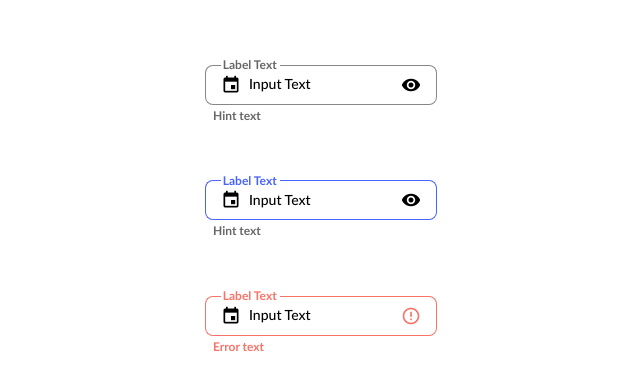
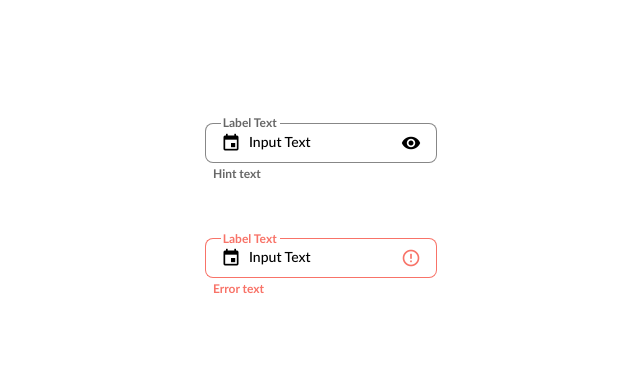
Before and after one commit to adwiens/material-input-design-challenge, an Angular app: page / in a window 1280 px wide. Shown: the part 191-580 px from the top of the page, without its empty margins (319-959 px from the left). Built offline with nearby package versions, Linux system fonts and the light colour scheme.

Commit message:
Directives working (code cleanup)

```diff
--- a/src/app/app.component.html
+++ b/src/app/app.component.html
@@ -1,28 +1,17 @@
-<!-- Inactive input: -->
-<mat-form-field appearance="outline">
+<!-- Regular input: -->
+<mat-form-field>
   <mat-label>Label Text</mat-label>
-  <mat-icon matPrefix [inline]="true">event</mat-icon>
+  <mat-icon matPrefix>event</mat-icon>
   <input matInput value="Input Text">
-  <mat-icon matSuffix [inline]="true">visibility</mat-icon>
-  <mat-hint>Hint text</mat-hint>
-</mat-form-field>
-
-<!-- Active input: -->
-<mat-form-field appearance="outline">
-  <mat-label>Label Text</mat-label>
-  <!-- TODO: Replace [inline] with a more automatic way, e.g. a directive whose selector is mat-icon: -->
-  <mat-icon matPrefix [inline]="true">event</mat-icon>
-  <input matInput #activeInput value="Input Text">
-  <mat-icon matSuffix [inline]="true">visibility</mat-icon>
+  <mat-icon matSuffix>visibility</mat-icon>
   <mat-hint>Hint text</mat-hint>
 </mat-form-field>
 
 <!-- Error input: -->
-<mat-form-field appearance="outline">
+<mat-form-field>
   <mat-label>Label Text</mat-label>
-  <mat-icon matPrefix [inline]="true">event</mat-icon>
+  <mat-icon matPrefix>event</mat-icon>
   <input matInput [formControl]="errorControl">
-  <!-- TODO: replace [color] with styles using .ng-invalid .ng-touched: -->
-  <mat-icon matSuffix [inline]="true" [color]="errorControl.invalid && 'warn'">error_outline</mat-icon>
+  <mat-icon matSuffix>error_outline</mat-icon>
   <mat-error>Error text</mat-error>
 </mat-form-field>
--- a/src/app/app.component.ts
+++ b/src/app/app.component.ts
@@ -1,4 +1,4 @@
-import { AfterViewInit, Component, ElementRef, QueryList, ViewChild, ViewChildren } from '@angular/core';
+import { Component, QueryList, ViewChildren } from '@angular/core';
 import { FormControl, Validators } from '@angular/forms';
 import { MatFormField } from '@angular/material/form-field';
 
@@ -7,21 +7,11 @@ import { MatFormField } from '@angular/material/form-field';
   templateUrl: './app.component.html',
   styleUrls: ['./app.component.scss'],
 })
-export class AppComponent implements AfterViewInit {
-  @ViewChild('activeInput') set input(ref: ElementRef<HTMLInputElement>) {
-    setInterval(() => ref.nativeElement.focus(), 1000); // Focus "active" input
-  }
+export class AppComponent {
   @ViewChildren(MatFormField) formFields: QueryList<MatFormField>;
   errorControl = new FormControl('Input Text', Validators.minLength(15));
 
   constructor() {
     this.errorControl.markAsTouched(); // Show error state
   }
-
-  ngAfterViewInit(): void {
-    // Fix for Material bug where label whitespace (the "outline gap")
-    // remains the width of the native (non-Lato) font:
-    // TODO: This does not quite work correctly when input starts out empty
-    this.formFields.forEach(field => setTimeout(() => field.updateOutlineGap(), 500));
-  }
 }
--- /dev/null
+++ b/src/app/form-field.directive.ts
@@ -0,0 +1,57 @@
+import {
+  ContentChild,
+  ContentChildren,
+  Directive,
+  DoCheck,
+  OnDestroy,
+  QueryList,
+} from '@angular/core';
+import { FormControlDirective as FCDirective } from '@angular/forms';
+import { MatFormField } from '@angular/material/form-field';
+import { MatIcon } from '@angular/material/icon';
+import { Subject } from 'rxjs';
+import { takeUntil } from 'rxjs/operators';
+
+import { SuffixDirective } from './suffix.directive';
+
+@Directive({
+  selector: 'mat-form-field', // tslint:disable-line:directive-selector
+})
+export class FormFieldDirective implements DoCheck, OnDestroy {
+  @ContentChild(SuffixDirective) suffix: SuffixDirective;
+
+  // Size each icon to 20x20 by setting inline to true:
+  @ContentChildren(MatIcon) set _icons(icons: QueryList<MatIcon>) {
+    icons.forEach((icon) => (icon.inline = true));
+  }
+
+  // Set color of suffix icon when the control's validity changes:
+  @ContentChild(FCDirective) set _fcd(fcd: FCDirective | undefined) {
+    this.unsubscribe.next();
+    if (fcd) {
+      const setColor = () =>
+        this.suffix?.setColor(fcd.invalid ? 'warn' : undefined);
+      setColor();
+      fcd.statusChanges.pipe(takeUntil(this.unsubscribe)).subscribe(setColor);
+    }
+  }
+
+  private unsubscribe = new Subject();
+
+  constructor(private host: MatFormField) {
+    // Set mat-form-field to always have the outline appearance:
+    host.appearance = 'outline';
+  }
+
+  ngDoCheck(): void {
+    // Fix Material bug where label whitespace (the "outline gap")
+    // remains the width of the native (non-Lato) font:
+    setTimeout(() => this.host.updateOutlineGap(), 500);
+  }
+
+  ngOnDestroy(): void {
+    // Clean up any subscriptions:
+    this.unsubscribe.next();
+    this.unsubscribe.complete();
+  }
+}
--- a/src/app/label.component.ts
+++ b/src/app/label.component.ts
@@ -1,8 +1,8 @@
 import { Component } from '@angular/core';
 
-// Insert <span> element inside <mat-label> to shrink whitespace:
 @Component({
   selector: 'mat-label', // tslint:disable-line:component-selector
+  // Insert <span> element inside <mat-label> to shrink whitespace:
   template: '<span><ng-content></ng-content></span>',
 })
 export class LabelComponent {}
--- /dev/null
+++ b/src/app/suffix.directive.ts
@@ -0,0 +1,14 @@
+import { Directive } from '@angular/core';
+import { ThemePalette } from '@angular/material/core';
+import { MatIcon } from '@angular/material/icon';
+
+@Directive({
+  selector: '[matSuffix]', // tslint:disable-line:directive-selector
+})
+export class SuffixDirective {
+  constructor(private host: MatIcon) {}
+
+  setColor(iconColor?: ThemePalette): void {
+    this.host.color = iconColor;
+  }
+}
```
Also changed, not shown: src/app/app.module.ts (+8 -1 lines).
